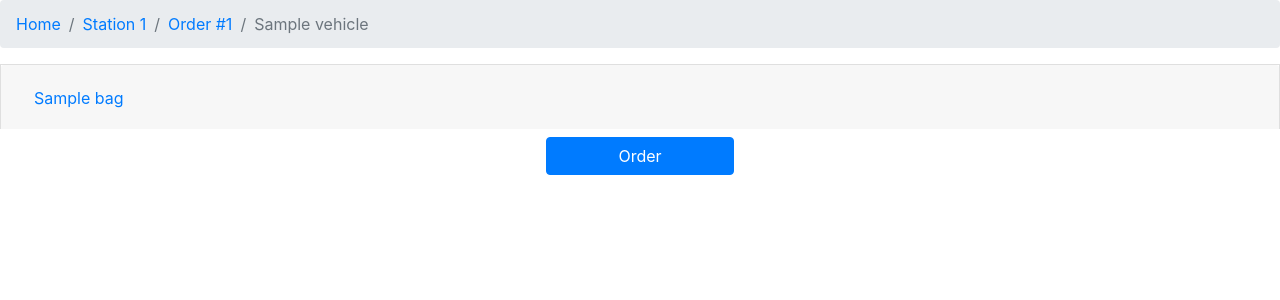
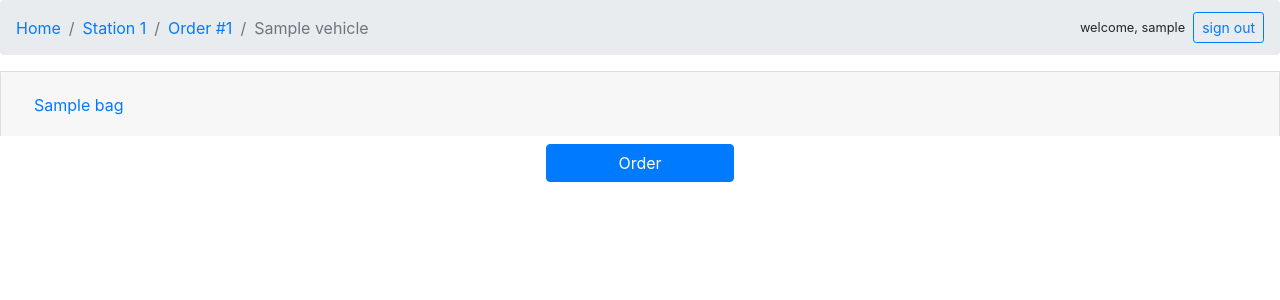
Before and after one commit to lemmetry/jcc, a Django app: a page that uses templates/inventory/make_vehicle_order.html in a window 1280 px wide. Shown: the top 300 px of the page. Run offline with Django 3.2, Linux system fonts and the light colour scheme; a user stored in the database is signed in; tables that the repository leaves empty hold one stand-in row (values such as "Sample post"); some libraries are stand-ins or nearby versions.

Commit message:
Add sign out link to navbar for all pages where authentication was required. (#66)

```diff
--- a/templates/fleet/home.html
+++ b/templates/fleet/home.html
@@ -5,8 +5,8 @@
 {% block content %}
 
   <nav aria-label="breadcrumb">
-    <ol class="breadcrumb my-auto">
-      <li class="breadcrumb-item active my-auto" aria-current="page">Home</li>
+    <ol class="breadcrumb">
+      <li class="breadcrumb-item my-auto active" aria-current="page">Home</li>
       <li class="ml-auto my-auto small">welcome, {{ user }}</li>
       <a href="{% url "user sign out" %}"
          class="btn btn-outline-primary btn-sm ml-2"
--- a/templates/inventory/make_vehicle_order.html
+++ b/templates/inventory/make_vehicle_order.html
@@ -5,10 +5,15 @@
 {% block content %}
   <nav aria-label="breadcrumb">
     <ol class="breadcrumb">
-      <li class="breadcrumb-item"><a href="{% url 'home' %}">Home</a></li>
-      <li class="breadcrumb-item"><a href="{% url 'station orders dashboard' station_id=station_id %}">{{ station_name }}</a></li>
-      <li class="breadcrumb-item"><a href="{% url 'make station order' station_id=station_id order_pk=order_pk %}">Order #{{ order_pk }}</a></li>
-      <li class="breadcrumb-item active" aria-current="page">{{ vehicle_name }}</li>
+      <li class="breadcrumb-item my-auto"><a href="{% url 'home' %}">Home</a></li>
+      <li class="breadcrumb-item my-auto"><a href="{% url 'station orders dashboard' station_id=station_id %}">{{ station_name }}</a></li>
+      <li class="breadcrumb-item my-auto"><a href="{% url 'make station order' station_id=station_id order_pk=order_pk %}">Order #{{ order_pk }}</a></li>
+      <li class="breadcrumb-item my-auto active" aria-current="page">{{ vehicle_name }}</li>
+      <li class="ml-auto my-auto small">welcome, {{ user }}</li>
+      <a href="{% url "user sign out" %}"
+         class="btn btn-outline-primary btn-sm ml-2"
+         role="button">sign out
+      </a>
     </ol>
   </nav>
 
```
Also changed, not shown: templates/inventory/make_station_order.html (+8 -3 lines), templates/inventory/station_order_confirmation.html (+8 -3 lines), templates/inventory/station_order_summary.html (+8 -3 lines), templates/inventory/station_orders_dashboard.html (+7 -2 lines).
